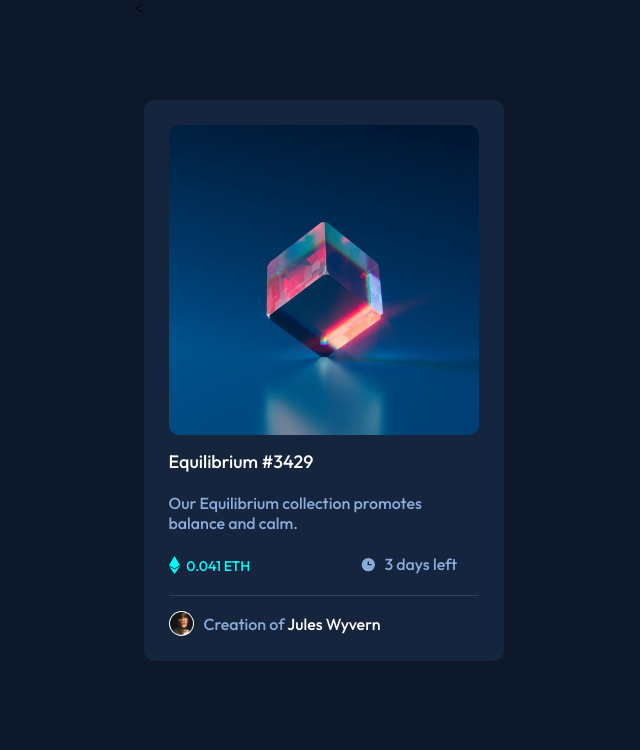
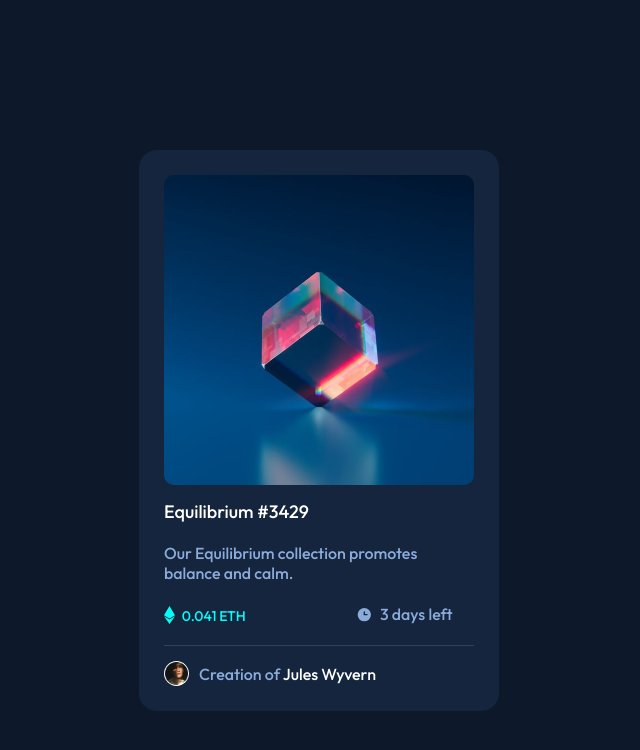
Before and after one commit to Mostafa-Alfiky/NFt-preview-card-component, a plain HTML site: page index.html in a window 1280 px wide. Shown: the whole page, without its empty margins (321-961 px from the left). Drawn offline with Linux system fonts and the light colour scheme.

Commit message:
fifth commit

```diff
--- a/index.html
+++ b/index.html
@@ -7,7 +7,7 @@
     <link rel="stylesheet" href="stylesheet.css">
     <link rel="preconnect" href="https://fonts.googleapis.com">
     <link rel="preconnect" href="https://fonts.gstatic.com" crossorigin>
-    <link href="https://fonts.googleapis.com/css2?family=Fraunces:opsz,wght@9..144,700&family=Montserrat:wght@500;700&family=Outfit:wght@300;500;700&display=swap" rel="stylesheet"><
+    <link href="https://fonts.googleapis.com/css2?family=Fraunces:opsz,wght@9..144,700&family=Montserrat:wght@500;700&family=Outfit:wght@300;500;700&display=swap" rel="stylesheet">
     <link rel="icon" href="images/favicon-32x32.png">
     <title>NFT preview card component</title>
 </head>
--- a/stylesheet.css
+++ b/stylesheet.css
@@ -13,7 +13,7 @@ main {
     background-color: hsl(216, 50%, 16%);
     padding: 25px;
     margin-top: 25px;
-    border-radius: 10px;
+    border-radius: 18px;
     font-family: 'outfit';
 }
 
@@ -104,7 +104,7 @@ span {
     position: absolute;
     transition: all 0.4s ease;
     background-color: hsla(178, 100%, 50%, 0.5);
-    border-radius: 10px;
+    border-radius: 18px;
     top: 0px;
     opacity: 0;
     width: 100%;
@@ -121,6 +121,6 @@ span {
 
 @media (min-width:450px) {
     main {
-        margin-top: 100px;
+        margin-top: 150px;
     }
 }
```
